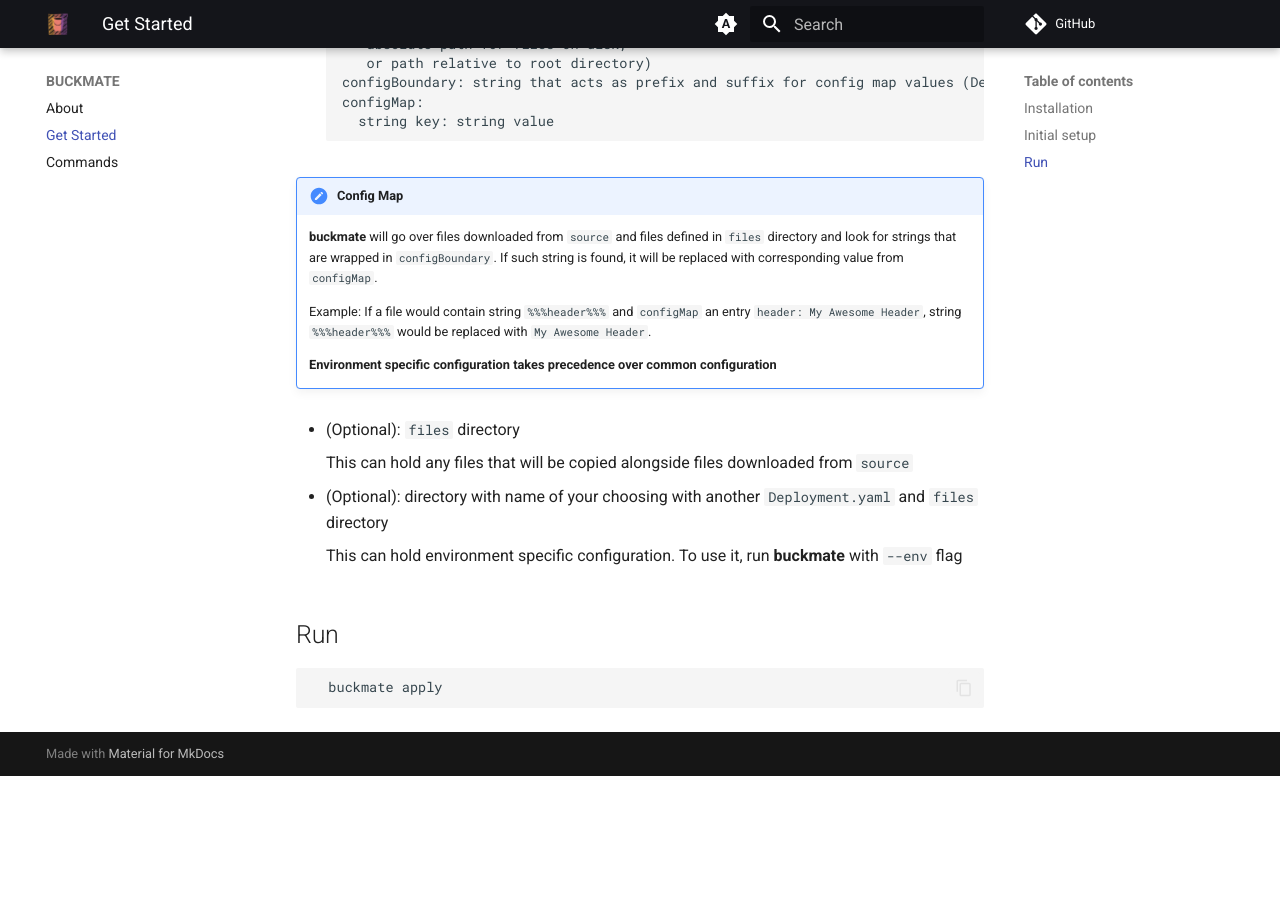
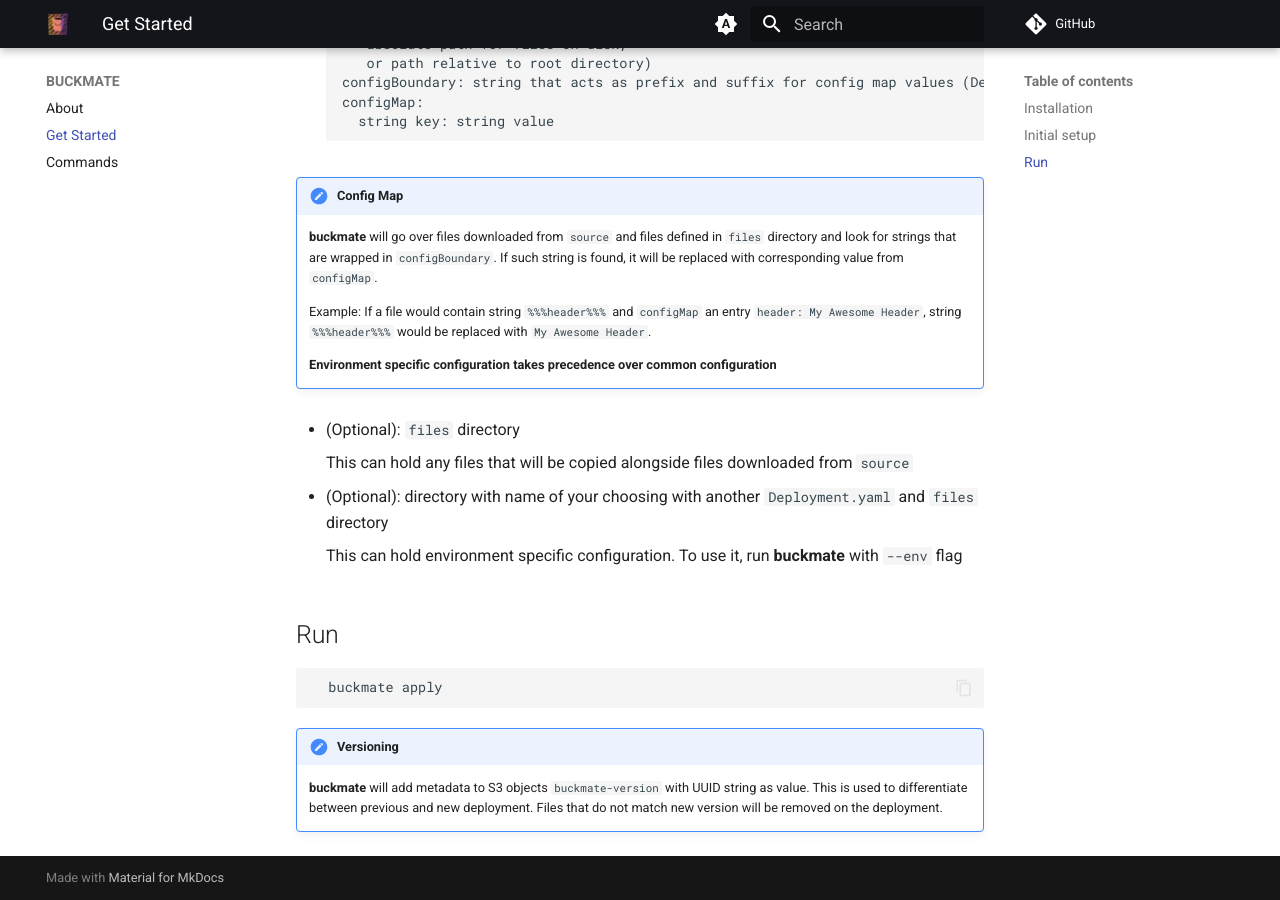
Before and after one commit to afternun/buckmate, an MkDocs documentation site: the page built from docs/docs/guide.md, in a window 1280 px wide and 900 px high, scrolled down 1151 px. Built offline with MkDocs 1.6.1 and Material for MkDocs 9.7.7, drawn with Linux system fonts in a browser that asks for light colours; comment, search, counter and statistics services are not loaded; before the commit the page ends 1927 px from its top, so only the background shows below that.

````diff
--- a/docs/docs/guide.md
+++ b/docs/docs/guide.md
@@ -113,3 +113,8 @@ or download latest release from GitHub:
 ```
   buckmate apply
 ```
+
+!!! note "Versioning"
+
+    **buckmate** will add metadata to S3 objects `buckmate-version` with UUID string as value.
+    This is used to differentiate between previous and new deployment. Files that do not match new version will be removed on the deployment.
````
Also changed, not shown: docs/docs/commands.md (+1 -1 lines), 1 other file.
